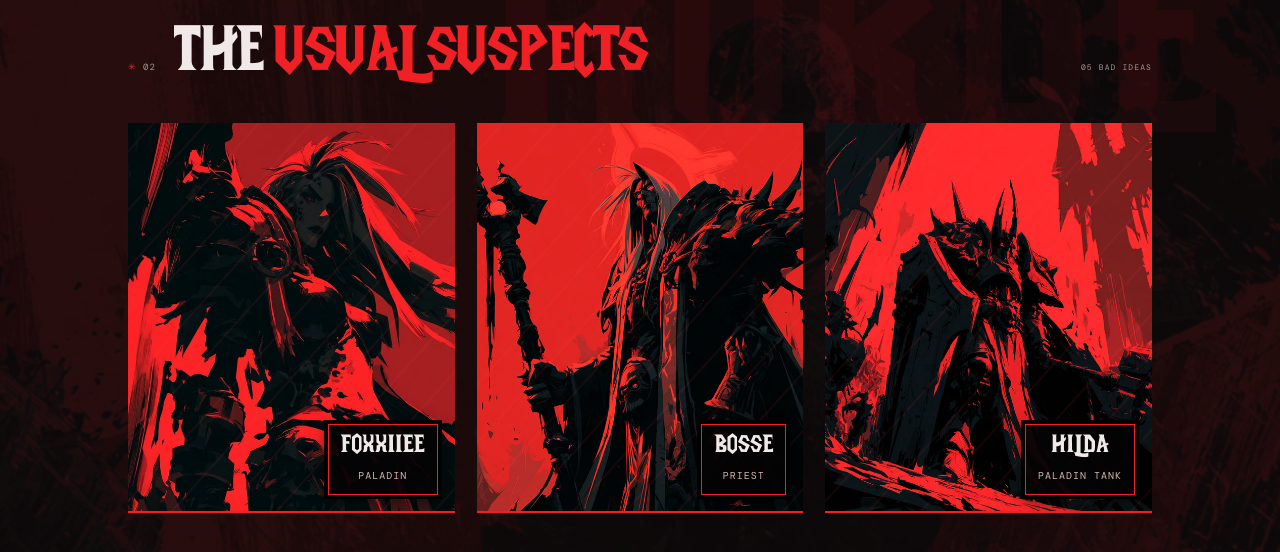
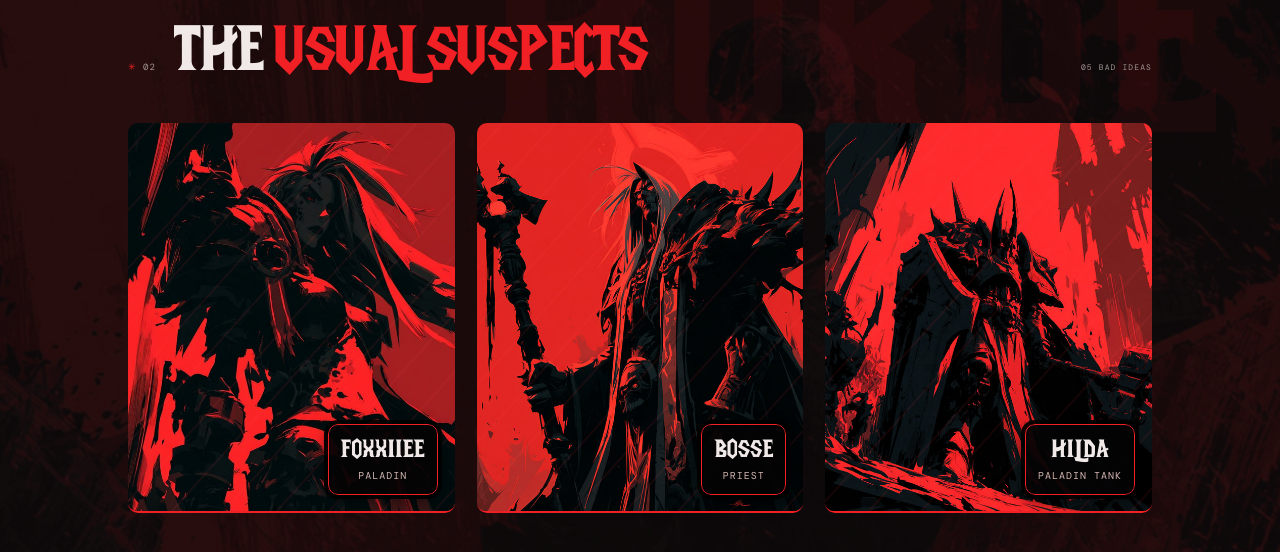
Before and after one commit to Bootcutter/Sticky-Fingers, a plain HTML site: page index.html in a window 1280 px wide. Shown: the part 1638-2190 px from the top of the page. Drawn offline with nearby package versions, Linux system fonts and the light colour scheme; a web font is replaced by a local one.

Commit message:
Round character cards and name plates, nudge names down
Co-Authored-By: Claude Opus 5.5 <noreply@anthropic.com>

```diff
--- a/index.html
+++ b/index.html
@@ -7,7 +7,7 @@
     <meta name="description" content="Sticky Fingers - Rarely Prepared. Horde guild. WoW Forever.">
     <title>Sticky Fingers - Rarely Prepared</title>
     <link rel="icon" type="image/svg+xml" href="assets/sigil.svg">
-    <link rel="stylesheet" href="styles.css?v=5">
+    <link rel="stylesheet" href="styles.css?v=6">
     <script src="script.js?v=5" defer></script>
   </head>
   <body class="intro-active">
--- a/styles.css
+++ b/styles.css
@@ -113,7 +113,7 @@ button.story { padding: 0; border: 0; background: transparent; cursor: pointer;
 .crew__count { margin-left: auto; color: var(--faint); font: 8px var(--mono); letter-spacing: .14em; }
 .crew-grid { position: relative; display: grid; grid-template-columns: repeat(3,minmax(0,1fr)); gap: 42px 22px; }
 .member { min-width: 0; }
-.member__art { position: relative; overflow: hidden; height: clamp(230px, 31vw, 390px); background: #19080b; isolation: isolate; border-bottom: 2px solid var(--rust); }
+.member__art { position: relative; overflow: hidden; height: clamp(230px, 31vw, 390px); border-radius: 10px; background: #19080b; isolation: isolate; border-bottom: 2px solid var(--rust); }
 .member__art::before { position: absolute; z-index: -1; inset: 0; content: ""; background: radial-gradient(ellipse at 49% 35%, var(--glow), transparent 48%), linear-gradient(145deg,var(--tone),#080708 82%); }
 .member__art::after { position: absolute; z-index: 1; inset: 0; content: ""; opacity: .32; background: repeating-linear-gradient(132deg,transparent 0 18px,rgba(240,32,37,.34) 19px,transparent 21px 39px), linear-gradient(180deg,rgba(0,0,0,.12),transparent 40%,rgba(0,0,0,.48)); pointer-events: none; mix-blend-mode: screen; }
 .member__art--orc { --tone:#391115; --glow:#e11b25; }
@@ -123,14 +123,14 @@ button.story { padding: 0; border: 0; background: transparent; cursor: pointer;
 .member__art--elf { --tone:#391115; --glow:#e01b25; }
 .member__art--shaman { --tone:#261014; --glow:#80171f; }
 .member__trigger { display: block; width: 100%; padding: 0; border: 0; background: transparent; color: inherit; text-align: left; cursor: pointer; }
-.member__trigger:focus-visible { outline: 2px solid var(--rust); outline-offset: 6px; }
+.member__trigger:focus-visible { outline: 2px solid var(--rust); outline-offset: 6px; border-radius: 10px; }
 .member__art > img, .member__video { position: absolute; z-index: 0; inset: 0; width: 100%; height: 100%; object-fit: cover; object-position: center; transition: transform .65s cubic-bezier(.2,.8,.2,1), opacity .25s; }
 .member__art > img { transform: scale(1); }
 .member__video { opacity: 0; pointer-events: none; }
 .member__video.is-playing { opacity: 1; }
 .member__trigger:hover .member__art:not(.member__art--video) > img { transform: scale(1.045) translateY(-5px); }
-.member__label { position: absolute; z-index: 3; right: 17px; bottom: 16px; text-align: center; max-width: calc(100% - 34px); padding: 9px 12px 10px; border: 1px solid var(--rust); outline: 4px solid rgba(0,0,0,.92); background: rgba(5,4,5,.94); box-shadow: 0 5px 16px rgba(0,0,0,.65); }
-.member__label h3 { margin: 0 0 5px; color: var(--ink); font: 400 25px/.95 var(--display); letter-spacing: .015em; text-transform: uppercase; }
+.member__label { position: absolute; z-index: 3; right: 17px; bottom: 16px; text-align: center; max-width: calc(100% - 34px); padding: 9px 12px 10px; border: 1px solid var(--rust); border-radius: 10px; outline: 4px solid rgba(0,0,0,.92); background: rgba(5,4,5,.94); box-shadow: 0 5px 16px rgba(0,0,0,.65); }
+.member__label h3 { margin: 5px 0 0; color: var(--ink); font: 400 25px/.95 var(--display); letter-spacing: .015em; text-transform: uppercase; }
 .member__class { color: #d3b6b0; font: 10px/1.3 var(--mono); letter-spacing: .1em; text-transform: uppercase; }
 .crew__foot { position: relative; display: flex; justify-content: space-between; margin-top: 55px; padding-top: 17px; border-top: 1px solid rgba(232,223,208,.13); color: var(--faint); font: 8px var(--mono); letter-spacing: .11em; }
 .crew__foot i { padding: 0 6px; color: var(--rust); font-style: normal; }
```
